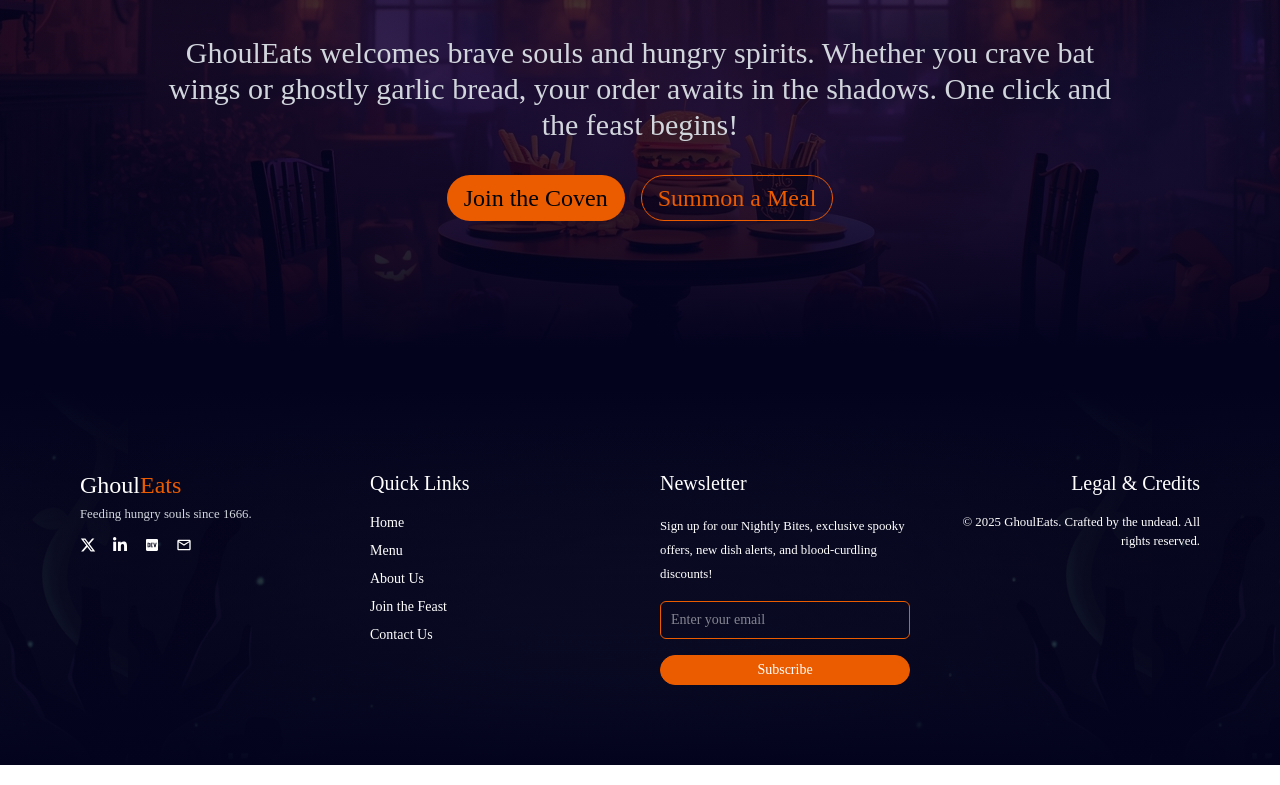
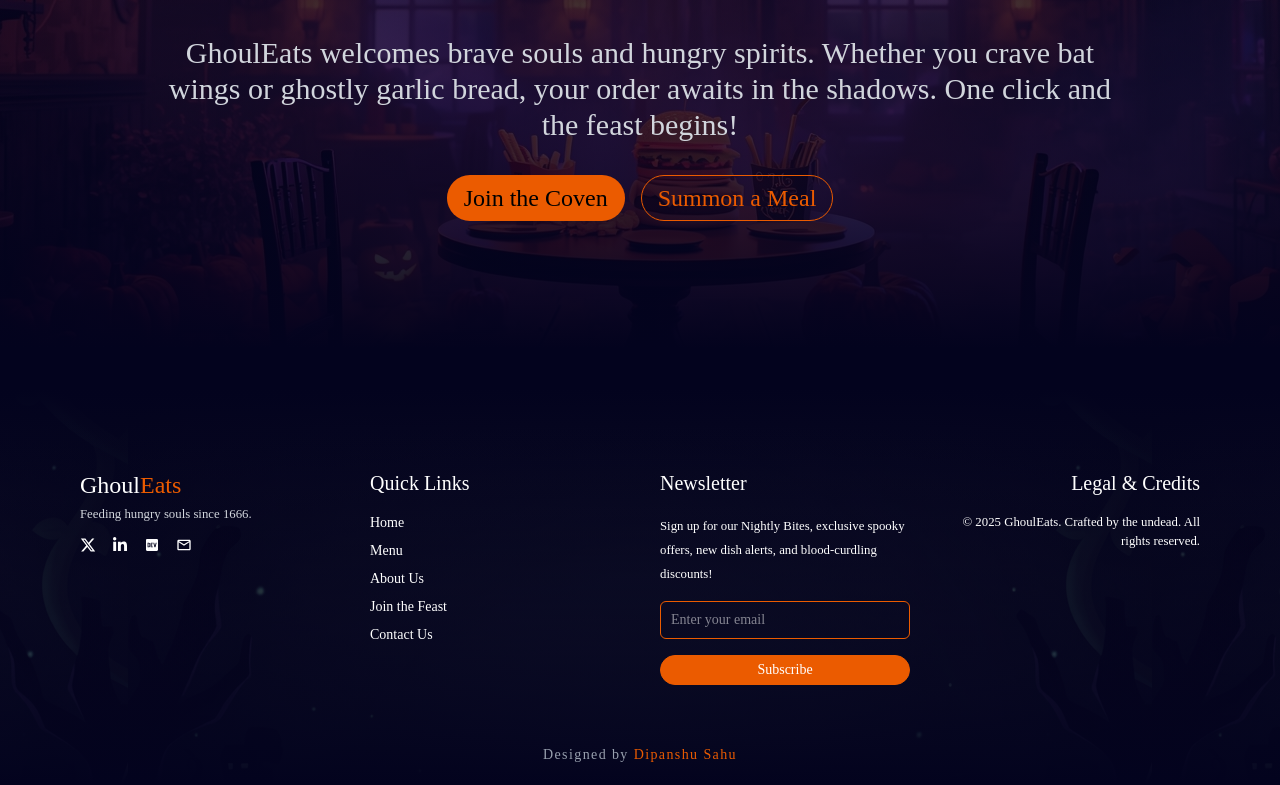
Before and after one commit to dipanshu447/GhoulEats, a React (Vite) app: page / in a window 1280 px wide. Shown: the part 2846-3631 px from the top of the page. Built offline with nearby package versions, Linux system fonts and the light colour scheme; a web font is replaced by a local one.

Commit message:
add: added credits

```diff
--- a/src/components/Footer.jsx
+++ b/src/components/Footer.jsx
@@ -1,17 +1,15 @@
-import { FaInstagram } from "react-icons/fa";
 import { FaXTwitter } from "react-icons/fa6";
-import { FaDiscord } from "react-icons/fa";
 import { MdOutlineMail } from "react-icons/md";
 import { FaLinkedinIn } from "react-icons/fa";
 import { BiLogoDevTo } from "react-icons/bi";
-
 import { Link } from "react-router-dom";
 
 export default function Footer() {
     return (
-        <div className="bg-[url('./assets/Footerbg.png')] bg-center grid grid-cols-4 z-10 relative mt-10 py-20 px-20 gap-10">
+        <div className="bg-[url('./assets/Footerbg.png')] bg-center z-10 relative mt-10 pt-20 pb-5 px-20">
             <div className="absolute inset-0 bg-linear-to-t from-transparent to-[#03031e] z-1"></div>
             <div className="absolute inset-0 bg-linear-to-b from-transparent to-[#03031e] z-1"></div>
+            <div className="grid grid-cols-4 gap-10">
                 <div className="relative z-1 flex flex-col gap-3">
                     <div>
                         <Link to='/' className="text-2xl font-[Eater] flex">Ghoul <span className='text-[#EB5B00]'>Eats</span></Link>
@@ -57,5 +55,10 @@ export default function Footer() {
                     <small className="font-light">© 2025 GhoulEats. Crafted by the undead. All rights reserved.</small>
                 </div>
             </div>
+            <div className="text-center relative z-10 mt-15 text-sm text-gray-400 tracking-widest">
+                Designed by <a href="https://github.com/dipanshu447" className="text-[#EB5B00] hover:font-bold transition-all duration-500 ease-in-out">Dipanshu Sahu</a>
+            </div>
+
+        </div>
     )
 }
```
Lines whose indentation alone changed are shown as unchanged.
